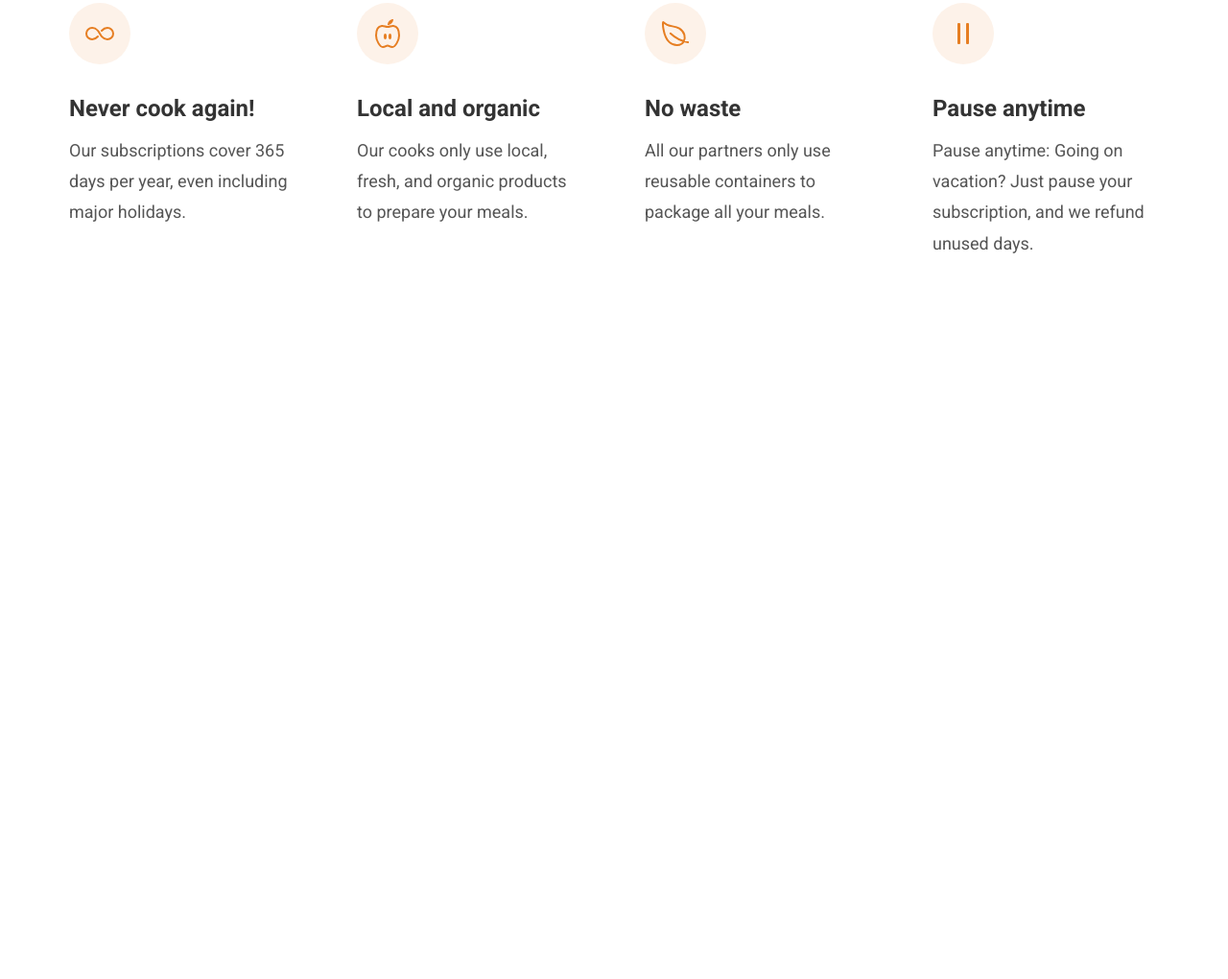
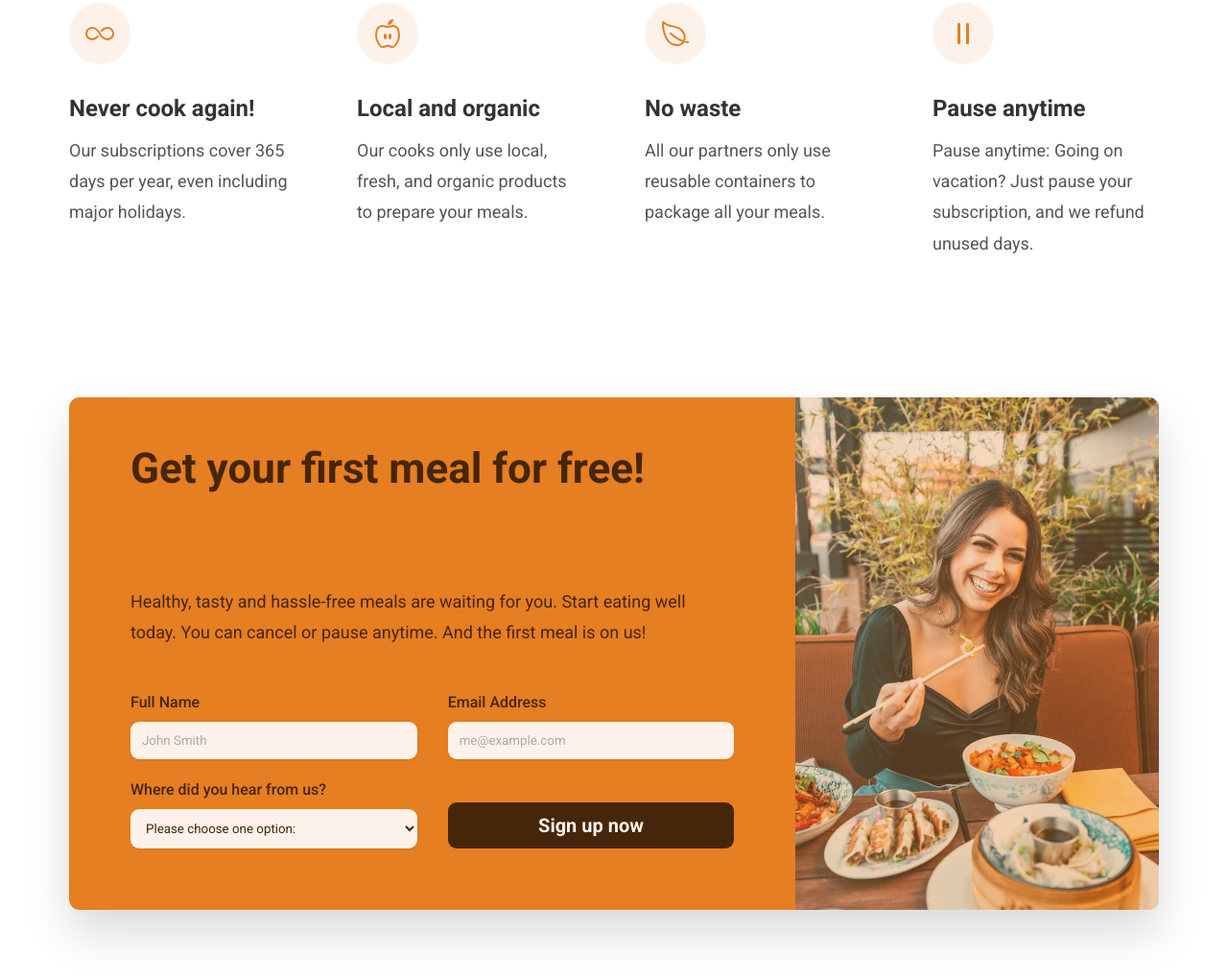
Before and after one commit to EllaLiu0401/Omnifood_CSS_HTML, a plain HTML site: page index.html in a window 1280 px wide. Shown: the part 5672-6692 px from the top of the page at 96% size. Before the commit the page ends 6038 px from the top, so only its background shows below. Drawn offline with nearby package versions, Linux system fonts and the light colour scheme.

Commit message:
Feat: Add Call to action in page.
- Created new grid display to set layout.
- Used image gradient to implement transparent and beautiful image.
- Used font inherit in form.

Involved files:
- CSS/Omnifood/index.html
- CSS/Omnifood/css/style.css
- CSS/Omnifood/css/general.css

```diff
--- a/css/general.css
+++ b/css/general.css
@@ -212,3 +212,15 @@ body {
   color: #cf711f;
   border-bottom: 1px solid transparent;
 }
+
+.btn--form {
+  background-color: #45260a;
+  color: #fdf2e9;
+  align-self: end;
+  padding: 1.2rem;
+}
+
+.btn--form:hover {
+  background-color: #fff;
+  color: #555;
+}
--- a/css/style.css
+++ b/css/style.css
@@ -339,7 +339,7 @@
 }
 
 /**************************/
-/* PRICING */
+/* Princing */
 /**************************/
 
 .section-pricing {
@@ -442,3 +442,72 @@
   font-size: 1.8rem;
   line-height: 1.8;
 }
+
+/**************************/
+/* Call to action */
+/**************************/
+.section-cta {
+  padding: 4.8rem 0 12.8rem;
+}
+
+.cta {
+  display: grid;
+  grid-template-columns: 2fr 1fr;
+  background-color: #e67e22;
+  box-shadow: 0 2.4rem 4.8rem rgba(0, 0, 0, 0.15);
+  border-radius: 11px;
+  background-image: linear-gradient(to right border-bottom, #eb984e, #e67e22);
+  overflow: hidden;
+}
+
+.cta-text-box {
+  padding: 4.8rem 6.4rem 6.4rem 6.4rem;
+  color: #45260a;
+}
+
+.cta-text {
+  font-size: 1.8rem;
+  line-height: 1.8;
+  margin-bottom: 4.8rem;
+}
+
+.cta-form {
+  display: grid;
+  grid-template-columns: 1fr 1fr;
+  column-gap: 3.2rem;
+  row-gap: 2.4rem;
+}
+
+.cta-form label {
+  display: block;
+  font-size: 1.6rem;
+  font-weight: 500;
+  margin-bottom: 1.2rem;
+}
+
+.cta-form input,
+.cta-form select {
+  width: 100%;
+  padding: 1.2rem;
+  background-color: #fdf2e9;
+  border-radius: 9px;
+  font-family: inherit;
+  color: inherit;
+  border: none;
+  box-shadow: 0 1px 2px rgba(0, 0, 0, 0.1);
+}
+
+.cta-form input::placeholder {
+  color: #aaa;
+}
+
+.cta-img-box {
+  background-image: linear-gradient(
+      to right bottom,
+      rgba(235, 151, 78, 0.35),
+      rgba(230, 125, 34, 0.35)
+    ),
+    url(../img/eating.jpg);
+  background-size: cover;
+  background-position: center;
+}
--- a/index.html
+++ b/index.html
@@ -512,6 +512,52 @@
           </div>
         </div>
       </section>
+      <section class="section-cta">
+        <div class="container">
+          <div class="cta">
+            <div class="cta-text-box">
+              <h2 class="heading-secondary">Get your first meal for free!</h2>
+              <p class="cta-text">
+                Healthy, tasty and hassle-free meals are waiting for you. Start
+                eating well today. You can cancel or pause anytime. And the
+                first meal is on us!
+              </p>
+              <form class="cta-form" action="#">
+                <div>
+                  <label for="full-name">Full Name</label>
+                  <input id="full-name" placeholder="John Smith" required />
+                </div>
+                <div>
+                  <label for="email">Email Address</label>
+                  <input
+                    id="email"
+                    type="email"
+                    placeholder="me@example.com"
+                    required
+                  />
+                </div>
+                <div>
+                  <label for="select-where">Where did you hear from us?</label>
+                  <select name="" id="select-where" required>
+                    <option value="">Please choose one option:</option>
+                    <option value="friends">Friends and family</option>
+                    <option value="youtube">YouTube video</option>
+                    <option value="podcast">Podcast</option>
+                    <option value="ad">Facebook ad</option>
+                    <option value="others">Others</option>
+                  </select>
+                </div>
+                <button class="btn btn--form">Sign up now</button>
+              </form>
+            </div>
+            <div
+              class="cta-img-box"
+              role="img"
+              aria-label="Woman enjoying food"
+            ></div>
+          </div>
+        </div>
+      </section>
     </main>
   </body>
 </html>
```
